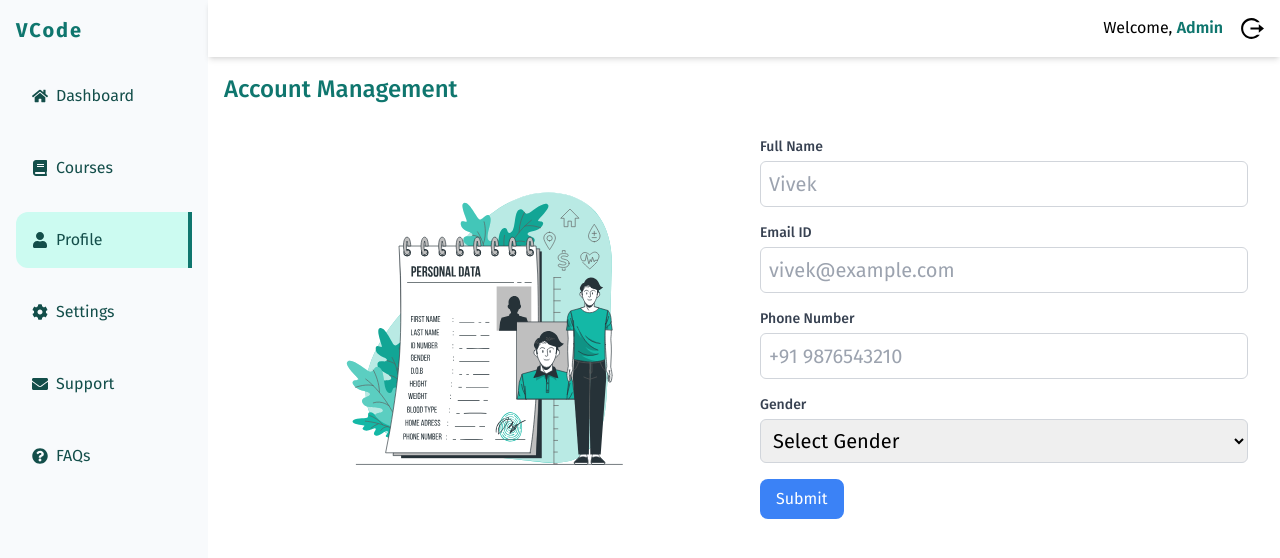
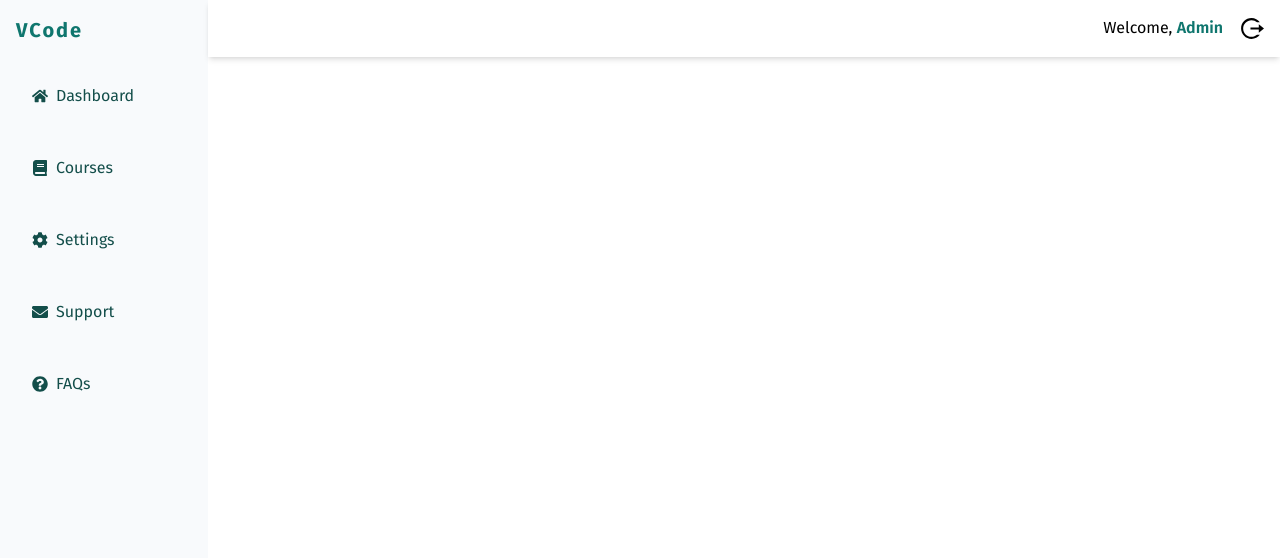
Before and after one commit to svivek19/elearning-platform-frontend, a React (Create React App) app: page /profile in a window 1280 px wide. Shown: the top 558 px of the page. Built offline with nearby package versions, Linux system fonts and the light colour scheme.

Commit message:
user table

```diff
--- a/src/App.js
+++ b/src/App.js
@@ -4,7 +4,6 @@ import Sidebar from "./components/sidebar/Sidebar";
 import Navbar from "./components/navbar/Navbar";
 import Dashboard from "./pages/dashboard/Dashboard";
 import Course from "./pages/courses/Course";
-import Profile from "./pages/profile/Profile";
 import Login from "./pages/auth/Login";
 
 const App = () => {
@@ -23,7 +22,6 @@ const App = () => {
               <Route path="/" element={<Login />} />
               <Route path="/dashboard" element={<Dashboard />} />
               <Route path="/courses" element={<Course />} />
-              <Route path="/profile" element={<Profile />} />
             </Routes>
           </div>
         </div>
--- a/src/components/course/CourseDetails.jsx
+++ b/src/components/course/CourseDetails.jsx
@@ -38,18 +38,20 @@ const CourseDetails = () => {
               className="bg-teal-50 border border-teal-500 text-teal-700 px-6 py-4 cursor-pointer flex justify-between items-center"
               onClick={() => toggleCourse(course.courseID)}
             >
-              <h3 className="text-lg font-medium">{course.courseName}</h3>
+              <h3 className="text-lg font-medium capitalize">
+                {course.courseName}
+              </h3>
               <span>{expandedCourse === course.courseID ? "▲" : "▼"}</span>
             </div>
             {expandedCourse === course.courseID && (
               <div className="px-6 py-4 bg-white">
-                <p>
+                <p className="capitalize">
                   <strong>Type:</strong> {course.type}
                 </p>
-                <p>
+                <p className="capitalize">
                   <strong>Duration:</strong> {course.duration}
                 </p>
-                <p>
+                <p className="capitalize">
                   <strong>Description:</strong> {course.description}
                 </p>
 
--- /dev/null
+++ b/src/components/dashboard/UserTable.jsx
@@ -0,0 +1,107 @@
+import React, { useState } from "react";
+
+const UserTable = ({ data }) => {
+  // State for pagination
+  const [currentPage, setCurrentPage] = useState(1);
+  const itemsPerPage = 5;
+
+  // Calculate the index range of data to display on the current page
+  const lastIndex = currentPage * itemsPerPage;
+  const firstIndex = lastIndex - itemsPerPage;
+  const currentData =
+    data && data.length ? data.slice(firstIndex, lastIndex) : [];
+
+  // Pagination handler
+  const handlePageChange = (page) => {
+    setCurrentPage(page);
+  };
+
+  return data && data.length > 0 ? (
+    <div className="w-full mx-auto p-2 mt-4">
+      <div className="overflow-x-auto">
+        <table className="min-w-full bg-white border border-gray-200 rounded-lg shadow-md">
+          <thead>
+            <tr className="bg-teal-500">
+              <th className="px-4 py-2 text-left text-sm font-medium text-white">
+                S NO
+              </th>
+              <th className="px-4 py-2 text-left text-sm font-medium text-white">
+                User ID
+              </th>
+              <th className="px-4 py-2 text-left text-sm font-medium text-white">
+                Full Name
+              </th>
+              <th className="px-4 py-2 text-left text-sm font-medium text-white">
+                Email
+              </th>
+              <th className="px-4 py-2 text-left text-sm font-medium text-white">
+                Phone
+              </th>
+              <th className="px-4 py-2 text-left text-sm font-medium text-white">
+                Gender
+              </th>
+              <th className="px-4 py-2 text-left text-sm font-medium text-white">
+                Enrolled Course
+              </th>
+            </tr>
+          </thead>
+          <tbody>
+            {currentData.map((user, index) => (
+              <tr
+                key={index}
+                className="border-b border-gray-200 hover:bg-teal-50 transition-colors"
+              >
+                <td className="px-4 py-2 text-sm text-gray-700">
+                  {firstIndex + index + 1}
+                </td>
+                <td className="px-4 py-2 text-sm text-gray-700">
+                  {user.userID}
+                </td>
+                <td className="px-4 py-2 text-sm text-gray-700">
+                  {user.fullName}
+                </td>
+                <td className="px-4 py-2 text-sm text-gray-700">
+                  {user.email}
+                </td>
+                <td className="px-4 py-2 text-sm text-gray-700">
+                  {user.phone}
+                </td>
+                <td className="px-4 py-2 text-sm text-gray-700">
+                  {user.gender}
+                </td>
+                <td className="px-4 py-2 text-sm text-gray-700 whitespace-normal break-words">
+                  {user.enrolledCourse}
+                </td>
+              </tr>
+            ))}
+          </tbody>
+        </table>
+      </div>
+      <div className="mt-4">
+        <button
+          onClick={() => handlePageChange(currentPage - 1)}
+          disabled={currentPage === 1}
+          className="px-3 py-1 text-sm mx-1 bg-teal-500 text-white rounded hover:bg-teal-600 disabled:bg-gray-300"
+        >
+          Previous
+        </button>
+        <button
+          onClick={() => handlePageChange(currentPage + 1)}
+          disabled={
+            currentPage ===
+            Math.ceil((data && data.length ? data.length : 0) / itemsPerPage)
+          }
+          className="px-3 py-1 text-sm mx-1 bg-teal-500 text-white rounded hover:bg-teal-600 disabled:bg-gray-300"
+        >
+          Next
+        </button>
+      </div>
+    </div>
+  ) : (
+    <div className="flex justify-center items-center max-sm:h-[20ch] h-[40vh] text-red-500 font-semibold">
+      <h1>No user found</h1>
+    </div>
+  );
+};
+
+export default UserTable;
--- a/src/components/profile/ProfileUserInfo.jsx
+++ /dev/null
@@ -1,129 +0,0 @@
-import React, { useState } from "react";
-import accountvivek from "../../assets/account-vivek.svg";
-import AxiosInstance from "../../utils/AxiosInstance";
-import toast, { Toaster } from "react-hot-toast";
-import { MdOutlineDoneAll } from "react-icons/md";
-import { RiErrorWarningFill } from "react-icons/ri";
-
-const ProfileUserInfo = () => {
-  // State for form fields
-  const [userData, setUserData] = useState({
-    fullName: "",
-    email: "",
-    phone: "",
-    gender: "",
-  });
-
-  // Handle input changes
-  const handleChange = (e) => {
-    const { name, value } = e.target;
-    setUserData((prevData) => ({
-      ...prevData,
-      [name]: value,
-    }));
-  };
-
-  // Send user data
-  const sendUserData = async () => {
-    try {
-      const response = await AxiosInstance.post("/user/create", userData);
-      console.log(response);
-      toast.success("Account Register successfully!", {
-        icon: <MdOutlineDoneAll />,
-        style: {
-          borderRadius: "10px",
-          background: "#333",
-          color: "#fff",
-        },
-      });
-    } catch (error) {
-      console.log(error);
-      toast.error("Failed to register account!", {
-        icon: <RiErrorWarningFill />,
-        style: {
-          borderRadius: "10px",
-          background: "#333",
-          color: "#fff",
-        },
-      });
-    }
-  };
-
-  return (
-    <div className="flex flex-col md:flex-row">
-      <Toaster />
-      <div className="md:w-1/2 flex items-center justify-center mb-4 md:mb-0">
-        <img
-          src={accountvivek}
-          className="h-48 md:h-64 lg:h-80 object-cover w-full md:w-auto"
-          alt="Profile"
-        />
-      </div>
-      <div className="md:w-1/2 p-4">
-        <div className="mb-4">
-          <label className="block text-sm font-medium text-gray-700">
-            Full Name
-          </label>
-          <input
-            type="text"
-            name="fullName"
-            value={userData.fullName}
-            onChange={handleChange}
-            placeholder="Vivek"
-            className="mt-1 block w-full p-2 border border-gray-300 rounded-md outline-none"
-          />
-        </div>
-        <div className="mb-4">
-          <label className="block text-sm font-medium text-gray-700">
-            Email ID
-          </label>
-          <input
-            type="email"
-            name="email"
-            value={userData.email}
-            onChange={handleChange}
-            placeholder="vivek@example.com"
-            className="mt-1 block w-full p-2 border border-gray-300 rounded-md outline-none"
-          />
-        </div>
-        <div className="mb-4">
-          <label className="block text-sm font-medium text-gray-700">
-            Phone Number
-          </label>
-          <input
-            type="tel"
-            name="phone"
-            value={userData.phone}
-            onChange={handleChange}
-            placeholder="+91 9876543210"
-            className="mt-1 block w-full p-2 border border-gray-300 rounded-md outline-none"
-          />
-        </div>
-        <div className="mb-4">
-          <label className="block text-sm font-medium text-gray-700">
-            Gender
-          </label>
-          <select
-            name="gender"
-            value={userData.gender}
-            onChange={handleChange}
-            className="mt-1 block w-full p-2 border border-gray-300 rounded-md outline-none"
-          >
-            <option value="">Select Gender</option>
-            <option value="male">Male</option>
-            <option value="female">Female</option>
-            <option value="other">Other</option>
-          </select>
-        </div>
-        <button
-          onClick={sendUserData}
-          className="w-full md:w-auto bg-blue-500 rounded-lg py-2 px-4 text-white text-base hover:bg-blue-600"
-        >
-          Submit
-        </button>
-      </div>
-    </div>
-  );
-};
-
-export default ProfileUserInfo;
--- a/src/components/sidebar/Sidebar.jsx
+++ b/src/components/sidebar/Sidebar.jsx
@@ -1,7 +1,6 @@
 import React, { useState } from "react";
 import {
   FaHome,
-  FaUser,
   FaBook,
   FaEnvelope,
   FaCog,
@@ -51,18 +50,7 @@ const Sidebar = () => {
           <FaBook className="mr-2" />
           <span className="hidden sm:inline">Courses</span>
         </Link>
-        <Link
-          to="/profile"
-          className={`flex items-center p-4 text-teal-900 rounded-l-xl ${
-            activeItem === "/profile"
-              ? "bg-teal-100 border-teal-700 border-r-4"
-              : "hover:bg-teal-100"
-          } max-sm:justify-center`}
-          onClick={() => handleItemClick("/profile")}
-        >
-          <FaUser className="mr-2" />
-          <span className="hidden sm:inline">Profile</span>
-        </Link>
+
         <Link
           to="/settings"
           className={`flex items-center p-4 text-teal-900 rounded-l-xl ${
--- a/src/pages/dashboard/Dashboard.jsx
+++ b/src/pages/dashboard/Dashboard.jsx
@@ -1,5 +1,6 @@
 import React from "react";
 import Cards from "../../components/dashboard/Cards";
+import UserTable from "../../components/dashboard/UserTable";
 
 const Dashboard = () => {
   return (
@@ -15,6 +16,10 @@ const Dashboard = () => {
       <div>
         <Cards />
       </div>
+
+      <div>
+        <UserTable />
+      </div>
     </div>
   );
 };
--- a/src/pages/profile/Profile.jsx
+++ /dev/null
@@ -1,18 +0,0 @@
-import React from "react";
-import ProfileUserInfo from "../../components/profile/ProfileUserInfo";
-
-const Profile = () => {
-  return (
-    <div>
-      <h1 className="max-sm:text-xl text-2xl font-medium text-teal-700 mb-4">
-        Account Management
-      </h1>
-
-      <div>
-        <ProfileUserInfo />
-      </div>
-    </div>
-  );
-};
-
-export default Profile;
```
